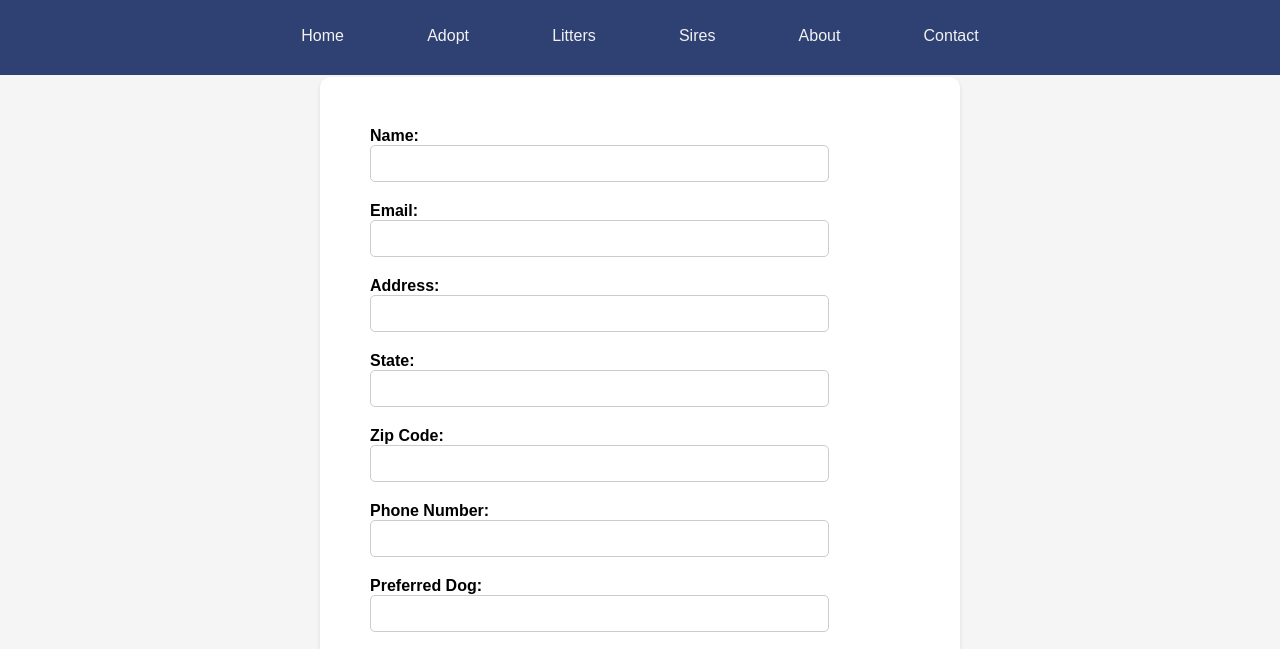
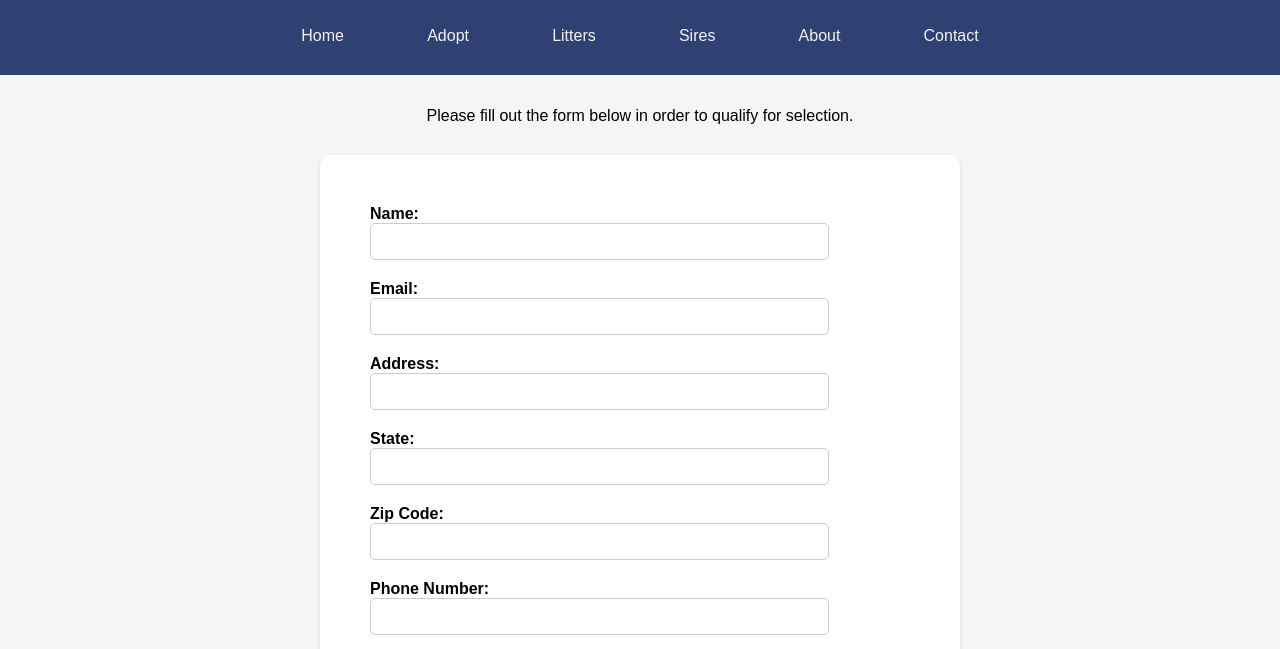
Before and after one commit to ToasterExpress/Homestead-Frenchies, a plain HTML site: page adopt.html in a window 1280 px wide. Shown: the part 123-772 px from the top of the page. Drawn offline with Linux system fonts and the light colour scheme; a web font is replaced by a local one.

Commit message:
added more data to the adopt page.

```diff
--- a/adopt.html
+++ b/adopt.html
@@ -28,6 +28,7 @@
             <a href="./contact.html">Contact</a>
         </div>
     </div>
+    <p class="fillout-form">Please fill out the form below in order to qualify for selection.</p>
     <div class="form-wrapper">
         <form id="myForm" action="/submit-data" method="POST">
             <label for="name">Name:</label><br>
@@ -44,7 +45,7 @@
             <input type="phone" id="phone" name="phone"><br>
             <label for="dog">Preferred Dog:</label><br>
             <input type="text" id="dog" name="dog" required>
-            <p>Choose your gender:</p>
+            <p>Choose preferred dogs gender:</p>
             <input type="radio" id="male" name="gender" value="male">
             <label for="male">Male</label><br>
             <input type="radio" id="female" name="gender" value="female">
--- a/styles/style.css
+++ b/styles/style.css
@@ -151,9 +151,11 @@ textarea {
   border: 1px solid #ccc;
   border-radius: 5px;
 }
+
 textarea {
   resize: vertical;
 }
+
 input[type="submit"] {
   background-color: #007bff;
   color: #ffffff;
@@ -162,8 +164,15 @@ input[type="submit"] {
   border-radius: 5px;
   cursor: pointer;
 }
+
 input[type="submit"]:hover {
   background-color: #0056b3;
+}
+
+.fillout-form {
+  display: flex;
+  justify-content: center;
+  padding: 30px 20px;
 }
 
 #contactme {
```
